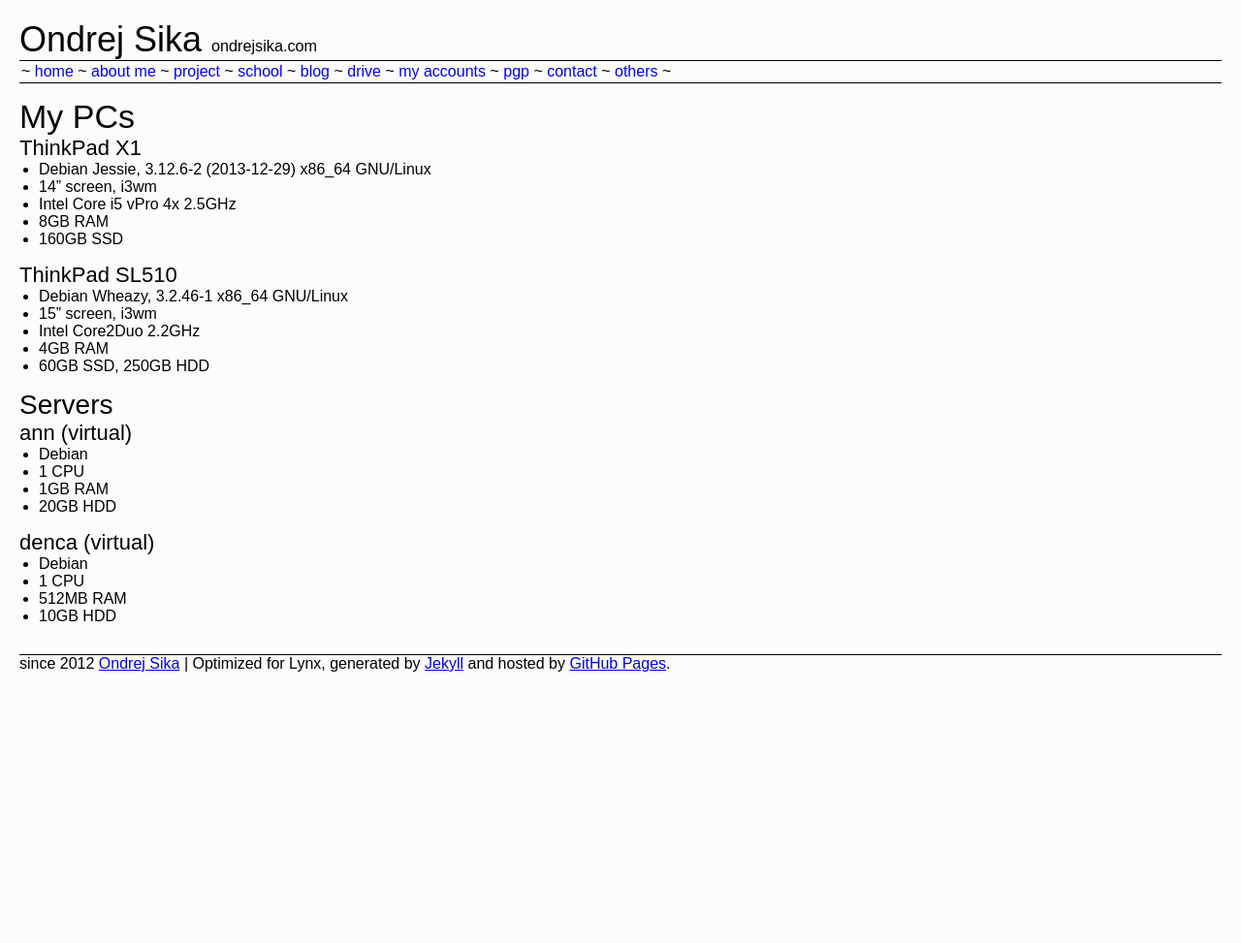
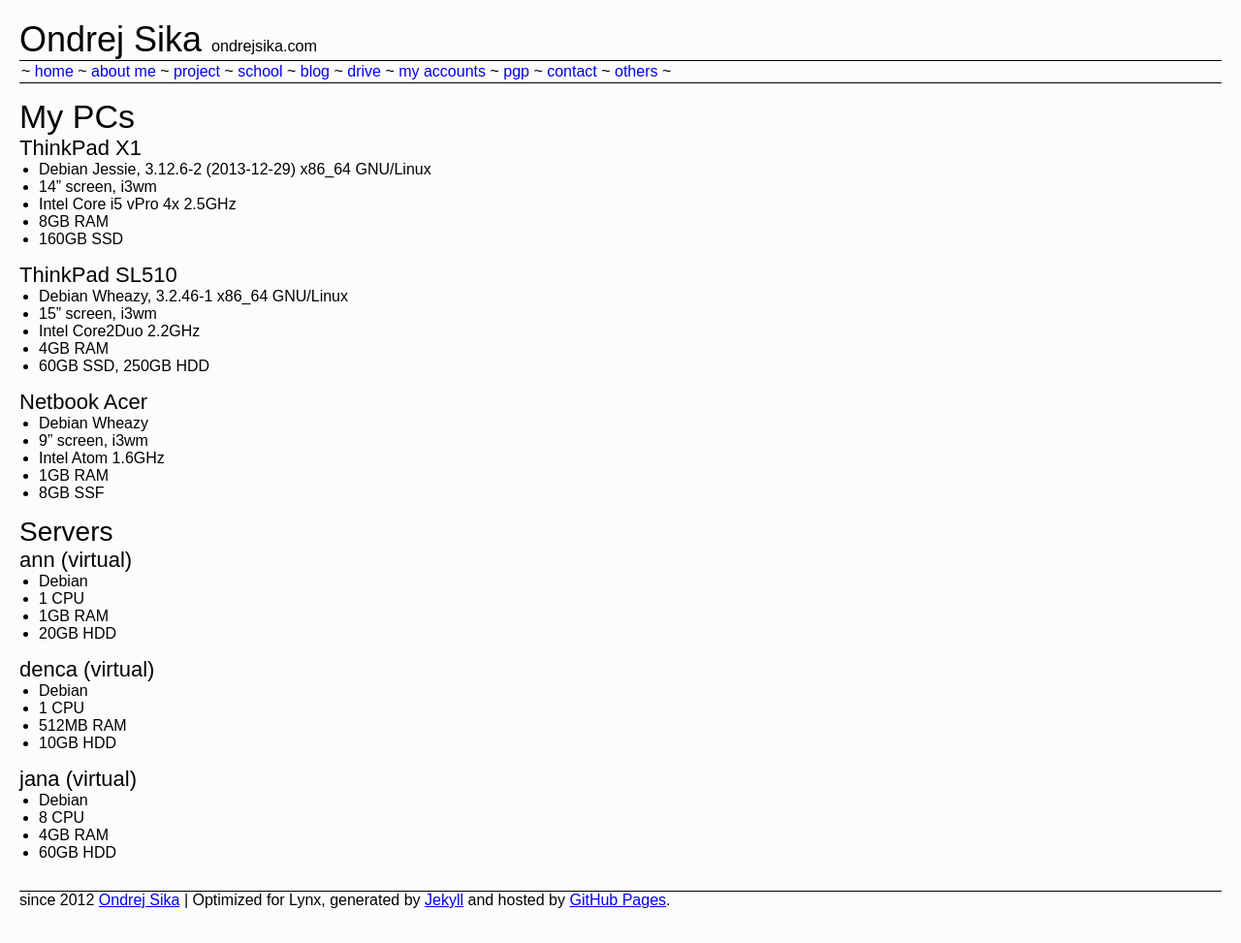
Before and after one commit to ondrejsika/ondrejsika.com, a Jekyll site: the page built from others/my-pcs.md, in a window 1280 px wide. Shown: the whole page at 97% size. Built offline with Jekyll 4.4.1, drawn with Linux system fonts in a browser that asks for light colours; Markdown is read by kramdown in place of the engine named in the settings; comment, search, counter and statistics services are not loaded; before the commit the page ends 900 px from its top, so only the background shows below that.

Commit message:
update my pcs

```diff
--- a/others/my-pcs.md
+++ b/others/my-pcs.md
@@ -23,6 +23,14 @@
 * 60GB SSD, 250GB HDD
 
 
+#### Netbook Acer
+
+* Debian Wheazy
+* 9" screen, i3wm
+* Intel Atom 1.6GHz
+* 1GB RAM
+* 8GB SSF
+
 ### Servers
 
 #### ann (virtual)
@@ -38,3 +46,10 @@
 * 1 CPU
 * 512MB RAM
 * 10GB HDD
+
+#### jana (virtual)
+
+* Debian
+* 8 CPU
+* 4GB RAM
+* 60GB HDD
```
